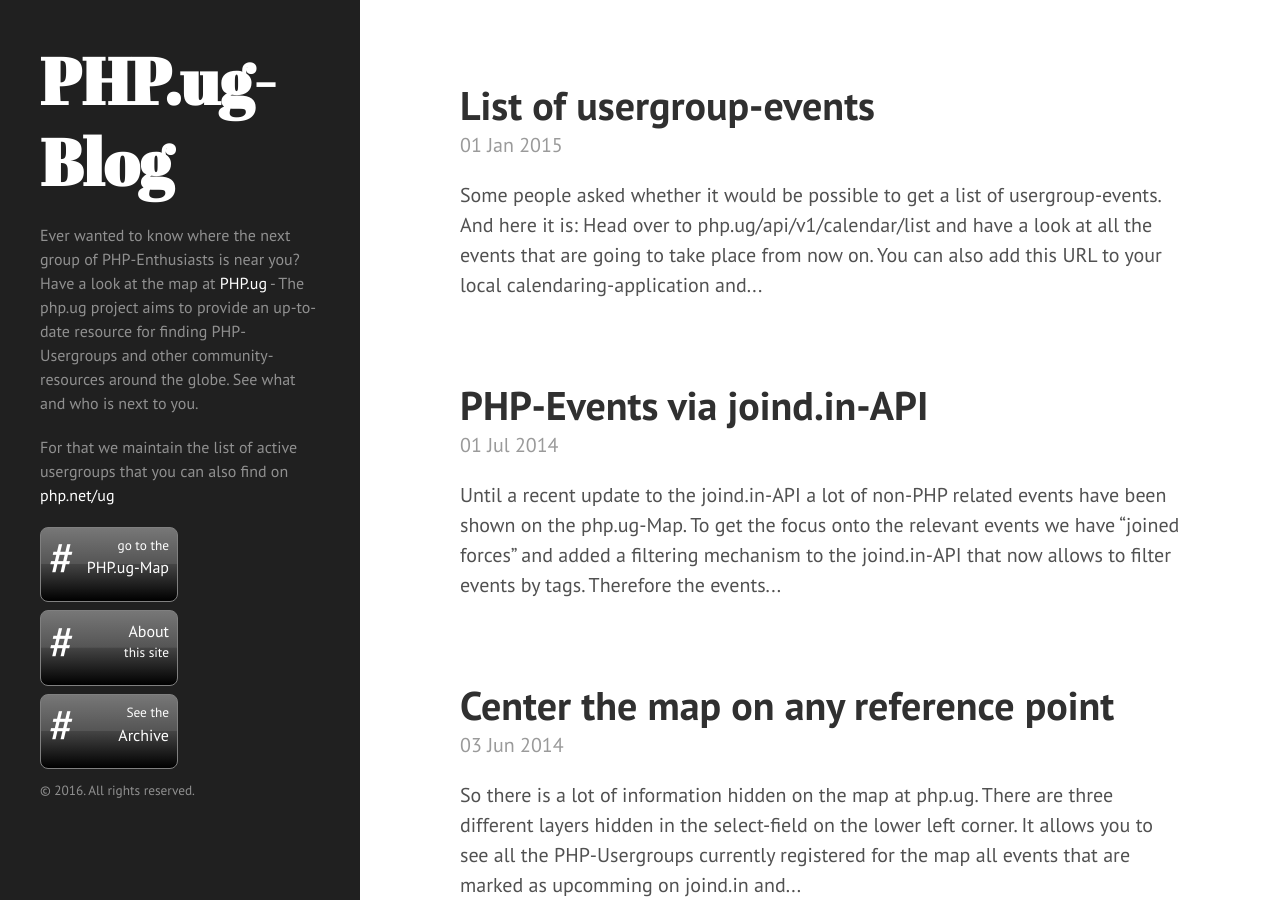
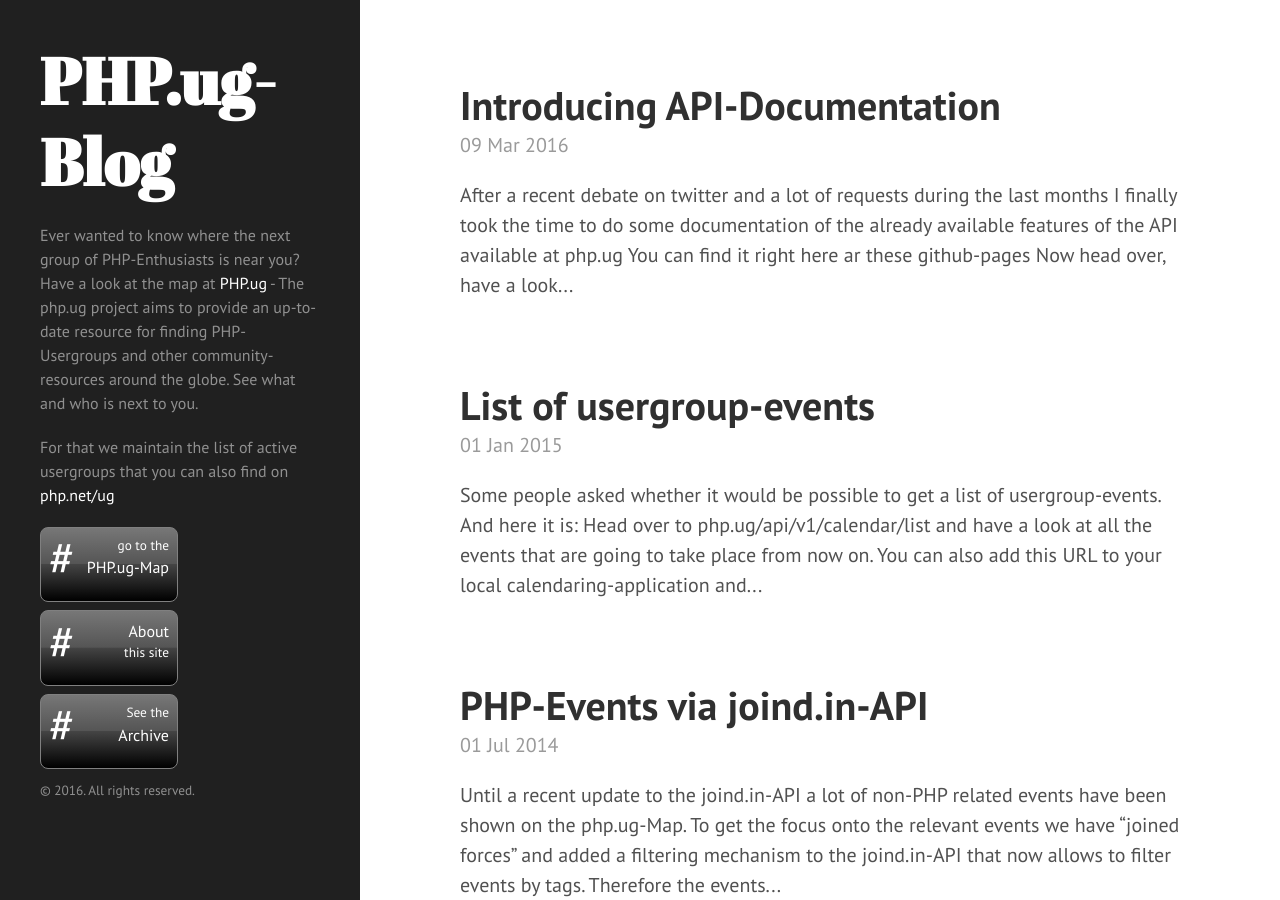
Before and after one commit to php-ug/php.ug, a Jekyll site: the page built from index.html, in a window 1280 px wide and 900 px high. Built offline with Jekyll 4.4.1, drawn with Linux system fonts in a browser that asks for light colours; Markdown is read by kramdown in place of the engine named in the settings; the list of posts is cut into pages by our own code; comment, search, counter and statistics services are not loaded.

Commit message:
Fixes markdown-config and adds new post

```diff
--- a/_config.yml
+++ b/_config.yml
@@ -1,4 +1,4 @@
-markdown:    redcarpet
+markdown: kramdown
 highlighter: pygments
 
 permalink:   pretty
--- /dev/null
+++ b/_posts/2016-03-09-Introducing-api-documentation.md
@@ -0,0 +1,16 @@
+---
+layout: post
+title: Introducing API-Documentation
+category: Documentation, API
+---
+
+After a recent debate on twitter and a lot of requests during the last months I finally took the
+time to do some documentation of the already available features of the API available at [php.ug](https://php.ug)
+
+You can find it [right here ar these github-pages](api/)
+
+Now head over, have a look and play around. If you find issues, feel free to report them in the issue-tracker.
+
+I will also at some point add a dedicated API with more funtionality, but that is something for another post ;)
+
+Any questions? Feel free to contact us via [our contact-form](http://php.ug/contact)
```
